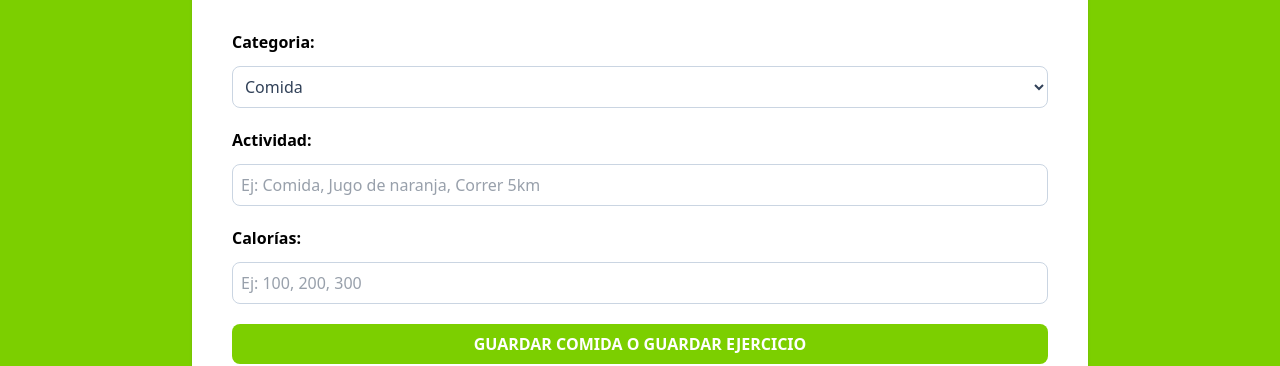
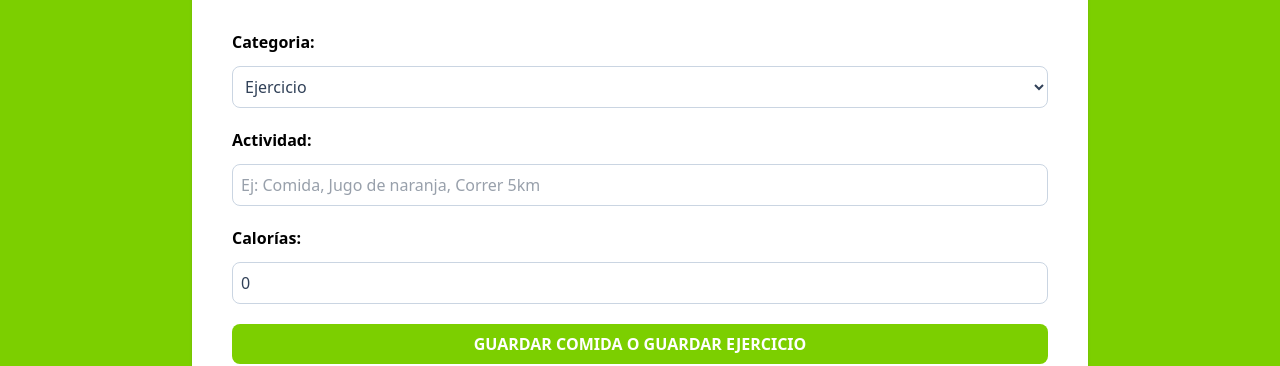
Before and after one commit to jrobertoq/calorie-tracker, a React (Vite) app: page / in a window 1280 px wide. Shown: the part 142-508 px from the top of the page. Built offline with nearby package versions, Linux system fonts and the light colour scheme.

Commit message:
Initializes form state and change handling

```diff
--- a/src/Components/Form.tsx
+++ b/src/Components/Form.tsx
@@ -1,12 +1,27 @@
+import { useState } from 'react'
 import { categories } from '../data/categories'
 
 export default function Form() {
+  const [activity, setActivity] = useState({
+    category: 2,
+    name: '',
+    calories: 0
+  })
+
+  const handleChange = (e) => {
+    console.log(e.target.id)
+  }
+
   return (
     <form className="space-y-5 bg-white shadow p-10 rounded-lg">
         <div className="grid grid-cols-1 gap-3">
             <label htmlFor="category" className='font-bold'>Categoria:</label>
 
-            <select id="category" className="border border-slate-300 rounded-lg w-full bg-white p-2 text-slate-700">
+            <select
+                id="category"
+                className="border border-slate-300 rounded-lg w-full bg-white p-2 text-slate-700"
+                value={activity.category}
+                onChange={handleChange}>
                 {categories.map((category) => (
                     <option key={category.id} value={category.id}>
                         {category.name}
@@ -16,12 +31,14 @@ export default function Form() {
         </div>
 
         <div className="grid grid-cols-1 gap-3">
-            <label htmlFor="activity" className='font-bold'>Actividad:</label>
+            <label htmlFor="name" className='font-bold'>Actividad:</label>
             <input
                 type="text"
-                id="activity"
+                id="name"
                 className="border border-slate-300 rounded-lg p-2 text-slate-700"
                 placeholder='Ej: Comida, Jugo de naranja, Correr 5km'
+                value={activity.name}
+                onChange={handleChange}
             />
         </div>
 
@@ -32,6 +49,8 @@ export default function Form() {
                 id="calories"
                 className="border border-slate-300 rounded-lg p-2 text-slate-700"
                 placeholder='Ej: 100, 200, 300'
+                value={activity.calories}
+                onChange={handleChange}
             />
         </div>
 
```
